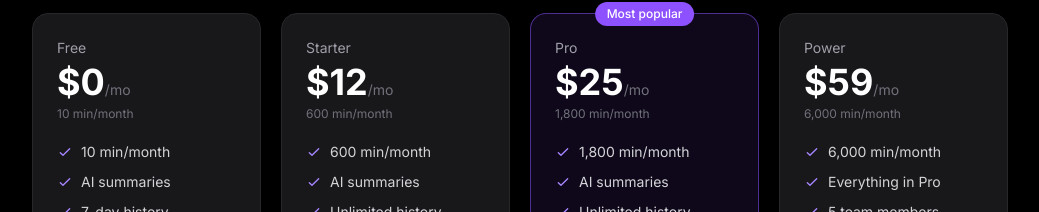
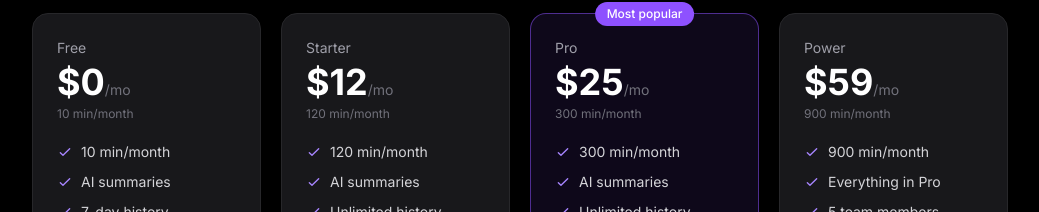
Before and after one commit to indorapmas/voxnoteai, a Next.js app: page /plans in a window 1280 px wide. Shown: the part 243-455 px from the top of the page, without its empty margins (120-1159 px from the left). Built offline with nearby package versions, Linux system fonts and the light colour scheme.

Commit message:
Reduce minute limits for profitability: Starter 120, Pro 300, Power 900

```diff
--- a/src/app/plans/page.tsx
+++ b/src/app/plans/page.tsx
@@ -17,16 +17,16 @@ const plans = [
     id: "starter",
     name: "Starter",
     price: 12,
-    minutes: 600,
-    features: ["600 min/month", "AI summaries", "Unlimited history", "PDF export"],
+    minutes: 120,
+    features: ["120 min/month", "AI summaries", "Unlimited history", "PDF export"],
     cta: "Upgrade to Starter",
   },
   {
     id: "pro",
     name: "Pro",
     price: 25,
-    minutes: 1800,
-    features: ["1,800 min/month", "AI summaries", "Unlimited history", "PDF + Notion export", "Priority processing"],
+    minutes: 300,
+    features: ["300 min/month", "AI summaries", "Unlimited history", "PDF + Notion export", "Priority processing"],
     cta: "Upgrade to Pro",
     popular: true,
   },
@@ -34,8 +34,8 @@ const plans = [
     id: "power",
     name: "Power",
     price: 59,
-    minutes: 6000,
-    features: ["6,000 min/month", "Everything in Pro", "5 team members", "Admin dashboard"],
+    minutes: 900,
+    features: ["900 min/month", "Everything in Pro", "5 team members", "Admin dashboard"],
     cta: "Upgrade to Power",
   },
 ];
--- a/src/lib/stripe.ts
+++ b/src/lib/stripe.ts
@@ -8,19 +8,19 @@ export const PLANS = {
   starter: {
     name: 'Starter',
     price: 12,
-    minutes: 600,
+    minutes: 120,
     priceId: process.env.NEXT_PUBLIC_STRIPE_STARTER_PRICE_ID!,
   },
   pro: {
     name: 'Pro',
     price: 25,
-    minutes: 1800,
+    minutes: 300,
     priceId: process.env.NEXT_PUBLIC_STRIPE_PRO_PRICE_ID!,
   },
   power: {
     name: 'Power',
     price: 59,
-    minutes: 6000,
+    minutes: 900,
     priceId: process.env.NEXT_PUBLIC_STRIPE_POWER_PRICE_ID!,
   },
 }
```
